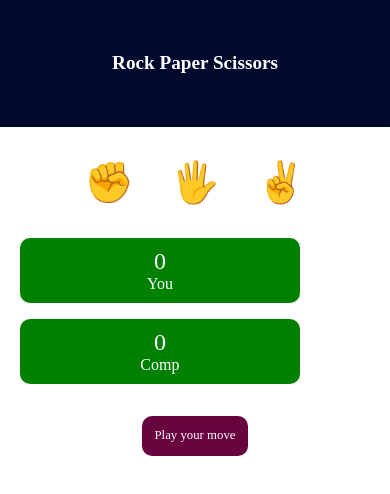
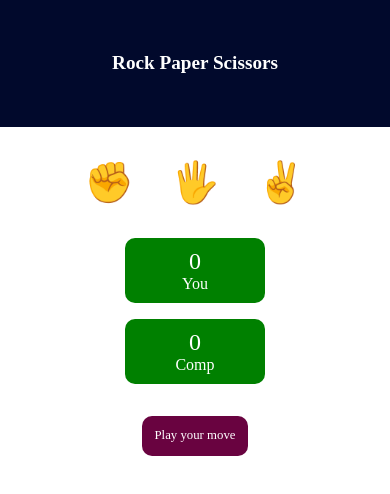
Before and after one commit to VivekAnand-5656/Rock-Paper-Scissor-Game, a plain HTML site: page index.html in a window 390 px wide. Drawn offline with Linux system fonts and the light colour scheme.

Commit message:
Update 1.2

```diff
--- a/style.css
+++ b/style.css
@@ -46,7 +46,6 @@ main{
 }
 .choice:hover{
     transform:scale(1.2);
-    background:#690340;
 }
 .score-board{
     width: 30vw;
@@ -143,8 +142,10 @@ main{
     }
 
     .score {
-        width: 80%;
+        width: 40%;
+        height:50%;
         font-size: 1rem;
+        margin: auto;
     }
 
     #user,
```
